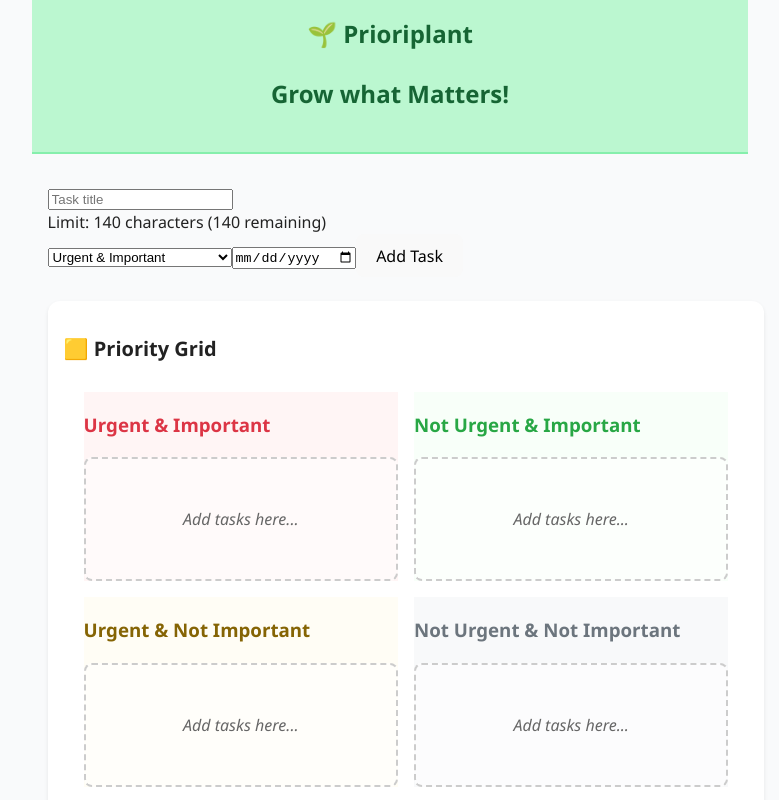
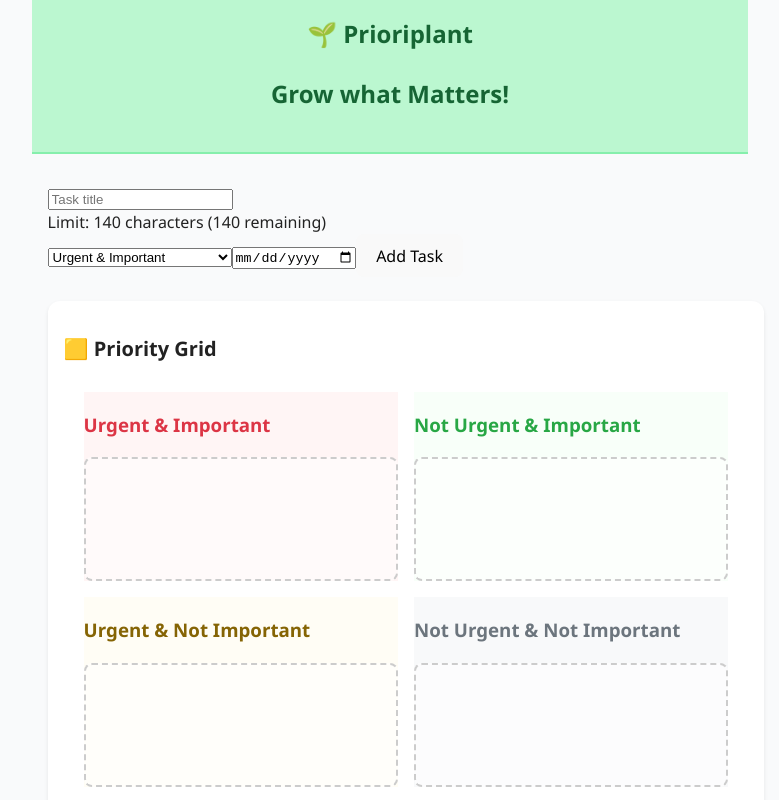
Before and after one commit to chknutson/JoC-Timer, a React (Vite) app: page / in a window 1280 px wide. Shown: the top 800 px of the page, without its empty margins (250-1029 px from the left). Built offline with nearby package versions, Linux system fonts and the light colour scheme.

Commit message:
Fixed bug with tasks not being displayed

```diff
--- a/src/components/PriorityGrid.tsx
+++ b/src/components/PriorityGrid.tsx
@@ -173,7 +173,7 @@ const PriorityGrid: React.FC = () => {
           <div className="card urgent-important">
             <h3>Urgent & Important</h3>
             <div className="task-placeholder">
-            <p>Add tasks here...</p>
+            {renderTasksForPriority("Urgent & Important")}
             </div>
           </div>
 
@@ -181,7 +181,7 @@ const PriorityGrid: React.FC = () => {
           <div className="card not-urgent-important">
             <h3>Not Urgent & Important</h3>
             <div className="task-placeholder">
-            <p>Add tasks here...</p>
+            {renderTasksForPriority("Not Urgent & Important")}
             </div>
           </div>
 
@@ -189,7 +189,7 @@ const PriorityGrid: React.FC = () => {
           <div className="card urgent-not-important">
             <h3>Urgent & Not Important</h3>
             <div className="task-placeholder">
-            <p>Add tasks here...</p>
+            {renderTasksForPriority("Urgent & Not Important")}
             </div>
           </div>
 
@@ -197,7 +197,7 @@ const PriorityGrid: React.FC = () => {
           <div className="card not-urgent-not-important">
             <h3>Not Urgent & Not Important</h3>
             <div className="task-placeholder">
-            <p>Add tasks here...</p>
+            {renderTasksForPriority("Not Urgent & Not Important")}
             </div>
           </div>
         </div>
```
Lines whose indentation alone changed are shown as unchanged.
